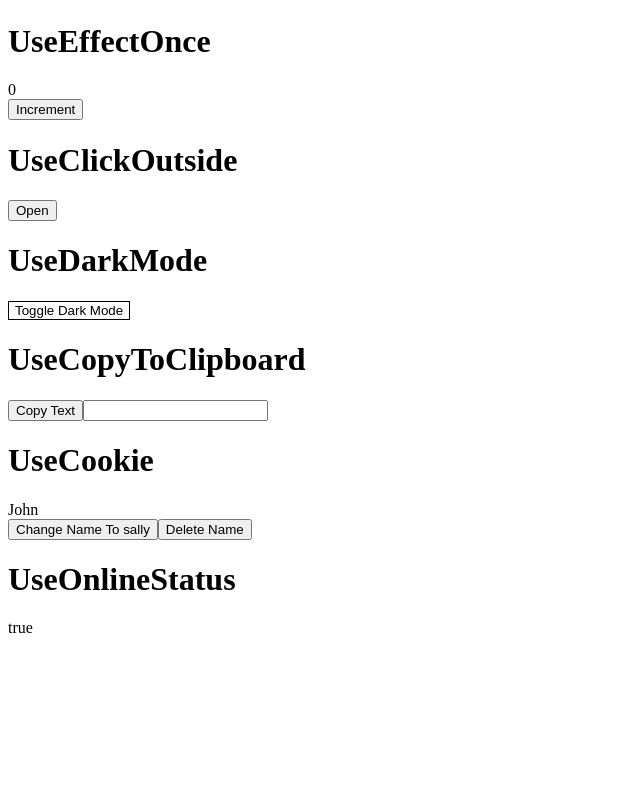
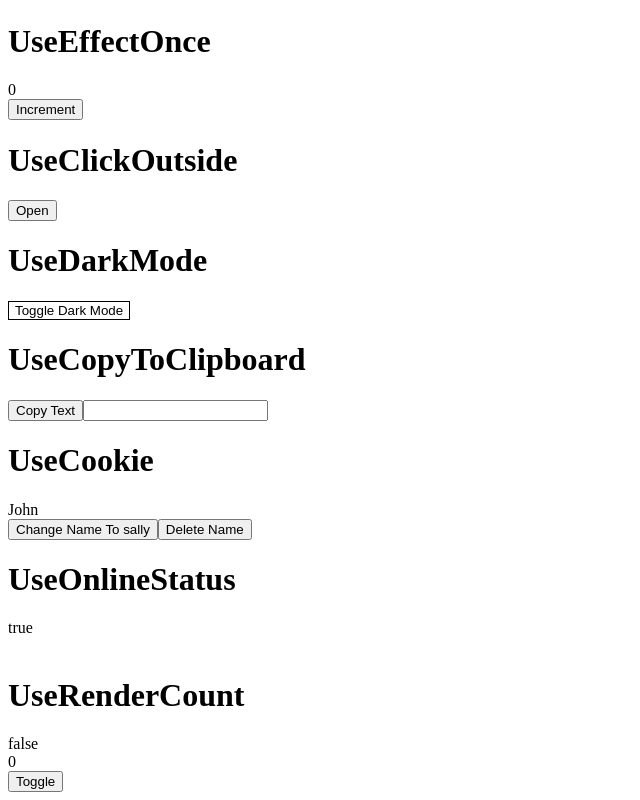
Before and after one commit to dongseup/react_custom_hooks_in_project, a React (Create React App) app: page / in a window 1280 px wide. Shown: the part 2969-3769 px from the top of the page, without its empty margins (0-640 px from the left). Before the commit the page ends 3614 px from the top, so only its background shows below. Built offline with nearby package versions, Linux system fonts and the light colour scheme; no server answers.

Commit message:
useRenderCount

```diff
--- a/src/App.js
+++ b/src/App.js
@@ -21,6 +21,7 @@ import UseDarkMode from './hooks/useDarkMode';
 import UseCopyToClipboard from './hooks/useCopyToClipboard';
 import UseCookie from './hooks/useCookie';
 import UseOnlineStatus from './hooks/useOnlineStatus';
+import UseRenderCount from './hooks/useRenderCount';
 
 function App() {
     return (
@@ -94,6 +95,9 @@ function App() {
             <br />
             <h1>UseOnlineStatus</h1>
             <UseOnlineStatus />
+            <br />
+            <h1>UseRenderCount</h1>
+            <UseRenderCount />
         </>
     );
 }
--- /dev/null
+++ b/src/hooks/useRenderCount/index.js
@@ -0,0 +1,16 @@
+import useRenderCount from './useRenderCount';
+import useToggle from '../useToggle/useToggle';
+
+export default function Index() {
+    const [boolean, toggle] = useToggle(false);
+
+    const renderCount = useRenderCount();
+
+    return (
+        <>
+            <div>{boolean.toString()}</div>
+            <div>{renderCount}</div>
+            <button onClick={toggle}>Toggle</button>
+        </>
+    );
+}
--- a/src/hooks/useRenderCount/useRenderCount.js
+++ b/src/hooks/useRenderCount/useRenderCount.js
@@ -3,7 +3,9 @@ import { useEffect, useRef } from 'react';
 export default function useRenderCount() {
     const count = useRef(0);
 
-    useEffect(() => count.current++);
+    useEffect(() => {
+        count.current++;
+    }, []);
 
     return count.current;
 }
```
